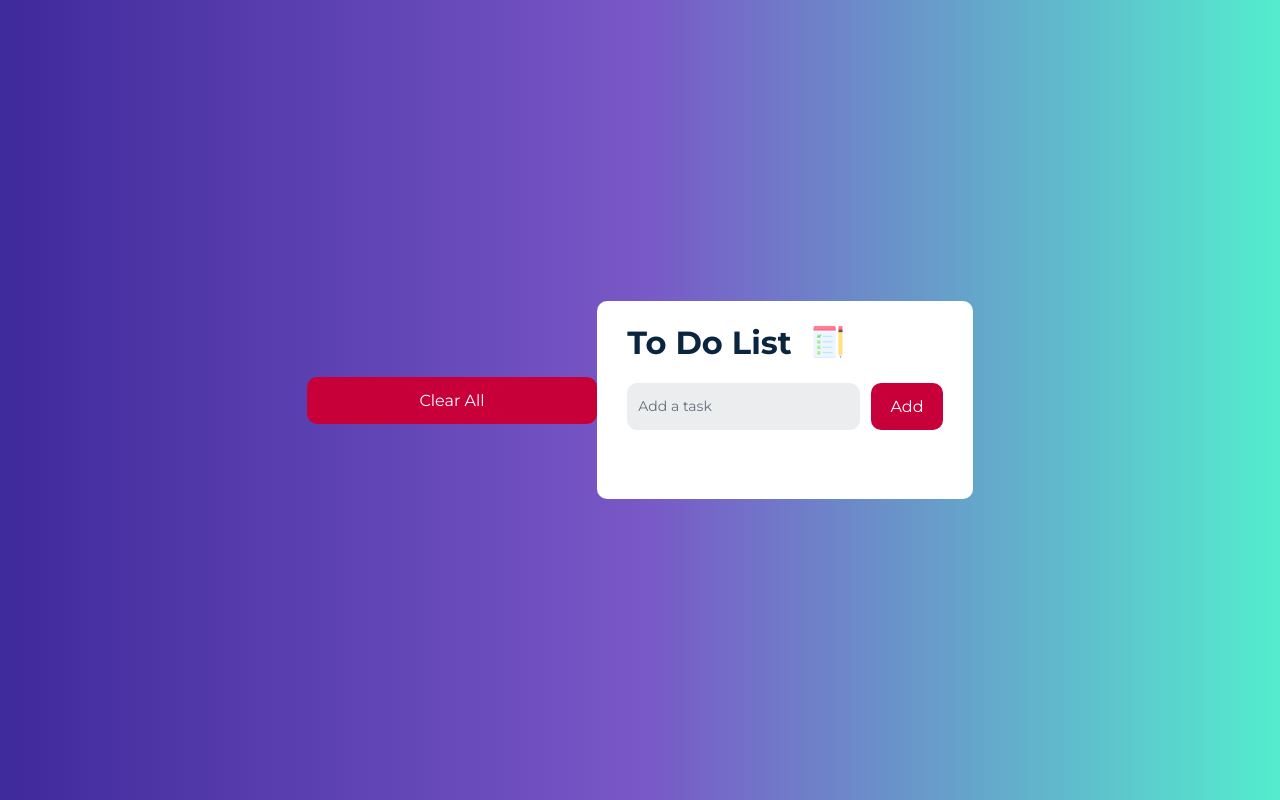
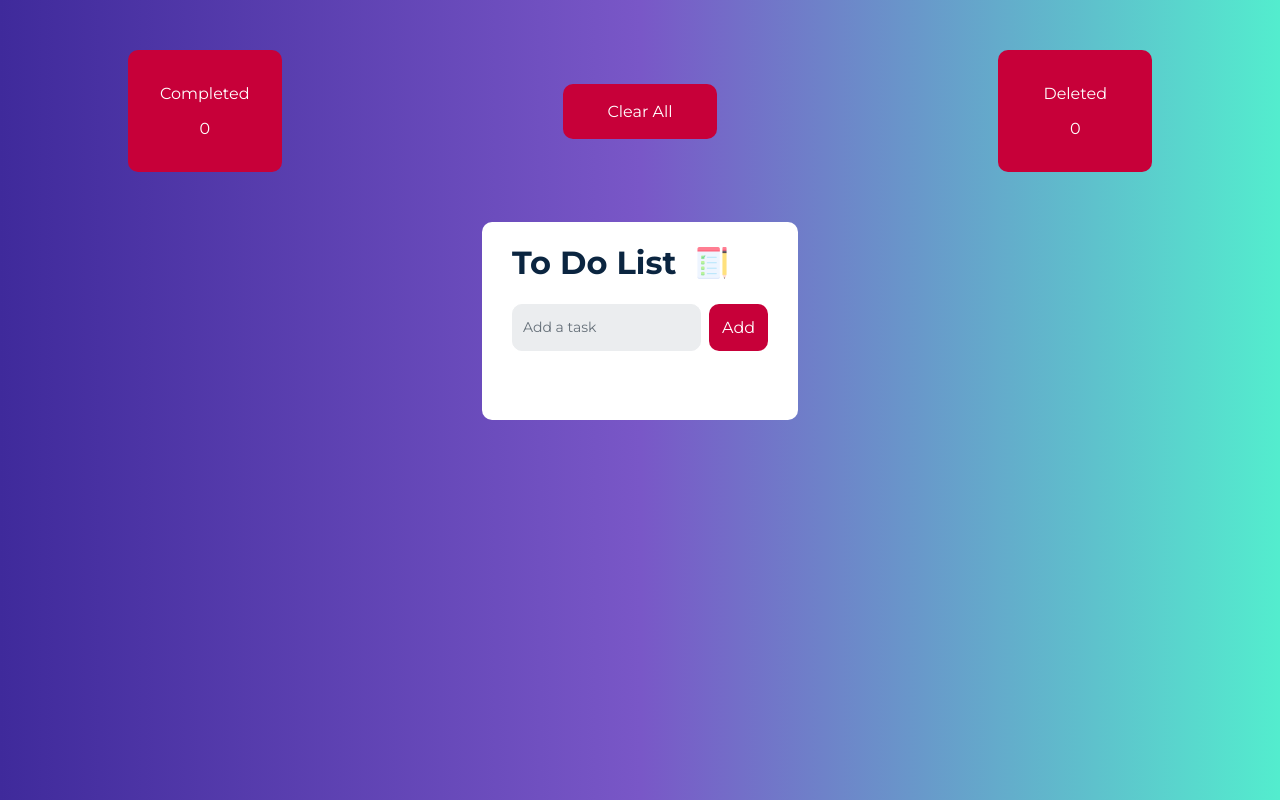
Before and after one commit to carv0066/To-Do-List, a plain HTML site: page index.html in a window 1280 px wide. Drawn offline with Linux system fonts and the light colour scheme.

Commit message:
Styling list

```diff
--- a/index.html
+++ b/index.html
@@ -20,7 +20,18 @@
 </head>
 
 <body>
-    <button class="delete-all"> Clear All</button>
+    <!-- Style the trackers -->
+    <div class="tracker-top">
+        <div class="tracker">
+            <p> Completed</p>
+            <p>0</p>
+        </div>
+        <button class="delete-all"> Clear All</button>
+        <div class="tracker">
+            <p> Deleted</p>
+            <p>0</p>
+        </div>
+    </div>
 
     <div class="container">
         <div class="title-container">
--- a/script.js
+++ b/script.js
@@ -169,5 +169,9 @@ deleteAll.addEventListener("click", () => {
     localStorage.setItem("savedItem", JSON.stringify(parsedTasks));
 
 })
+
 //Work on score to track completed, and deleted, and maybe it gets reset with a button option for that
+
+
+
 //shorten code, create functions and remove repeated code
--- a/style.css
+++ b/style.css
@@ -10,8 +10,19 @@ body {
     background: linear-gradient(90deg, rgba(63, 42, 155, 1) 0%, rgba(121, 87, 199, 1) 50%, rgba(83, 237, 206, 1) 100%);
     display: flex;
     height: 100%;
-    justify-content: center;
+    margin: 0 10%;
+    justify-content: flex-start;
     align-items: center;
+    flex-direction: column;
+}
+
+/* tracking totals */
+.tracker-top{
+    width: 100%;
+    display: flex;
+    justify-content: space-between;
+    align-items: center;
+    padding: 50px;
 }
 
 /* Title */
@@ -91,14 +102,30 @@ body {
     background-color: #9a002c;
 }
 
+/* Tracker */
+.tracker {
+    background-color: #C70039;
+    border: none;
+    width: 15%;
+    color: white;
+    padding: 18px 0px;
+    text-decoration: none;
+    text-align: center;
+    cursor: pointer;
+    border-radius: 10px;
+    font-family: "Montserrat", sans-serif;
+    font-size: 16px;
+    position: relative;
+}
+
 /* Delete All */
 
 .delete-all {
     background-color: #C70039;
     border: none;
-    width: 23%;
+    width: 15%;
     color: white;
-    padding: 14px 10px;
+    padding: 18px 0px;
     text-decoration: none;
     cursor: pointer;
     border-radius: 10px;
```
